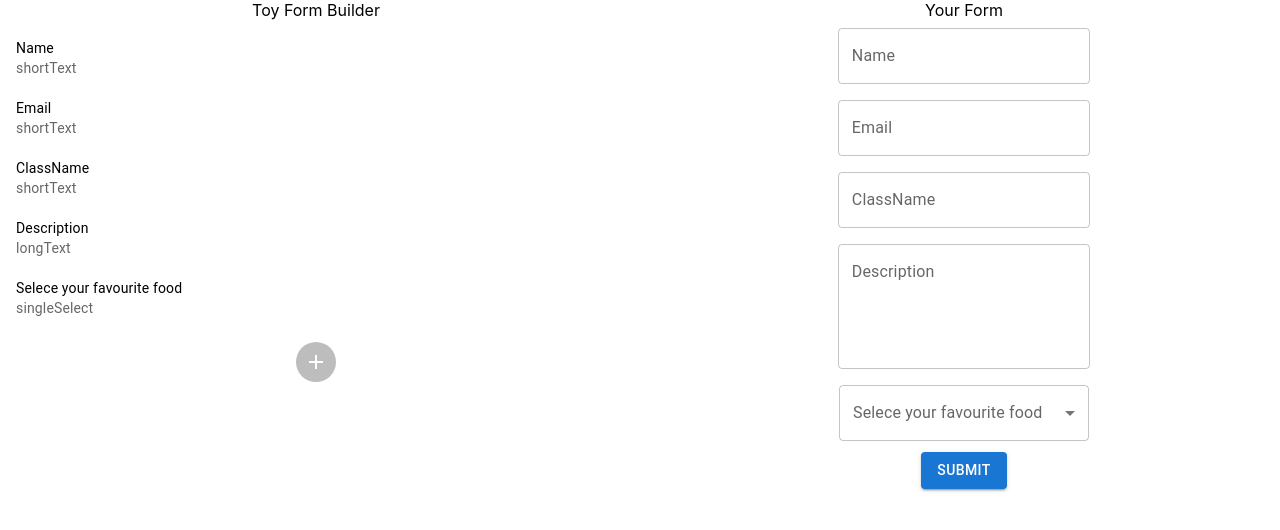
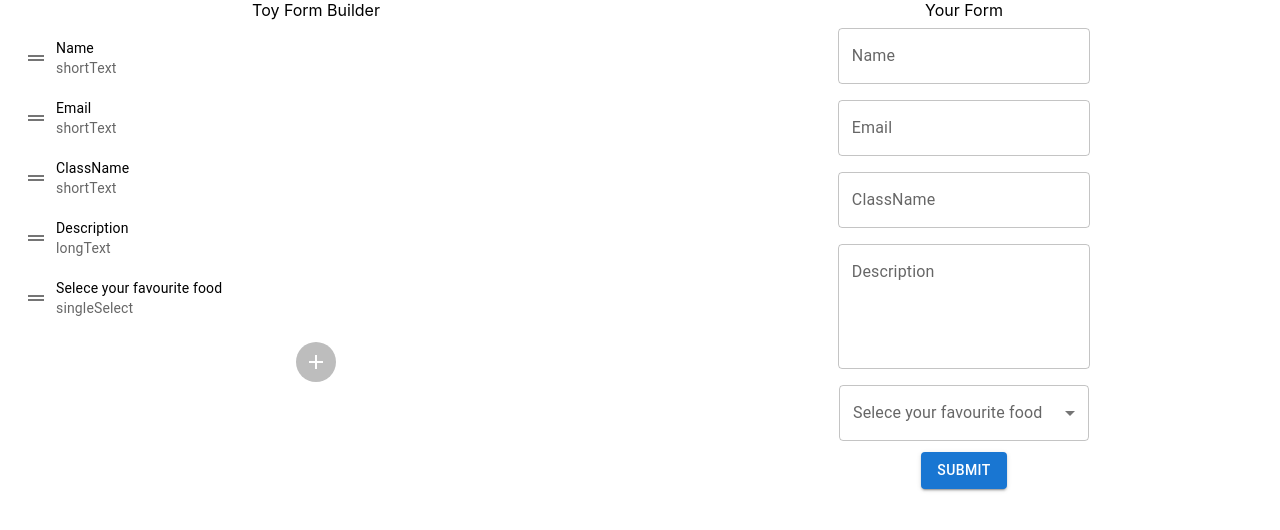
Before and after one commit to congweibai/react-toy-form-builder, a React (Create React App) app: page / in a window 1280 px wide. Shown: the top 530 px of the page. Built offline with nearby package versions, Linux system fonts and the light colour scheme.

Commit message:
delete native drag&drop function, using dnd-kit to re-order

```diff
--- a/package.json
+++ b/package.json
@@ -3,6 +3,8 @@
   "version": "0.1.0",
   "private": true,
   "dependencies": {
+    "@dnd-kit/core": "^6.0.8",
+    "@dnd-kit/sortable": "^7.0.2",
     "@emotion/react": "^11.10.5",
     "@emotion/styled": "^11.10.5",
     "@mui/icons-material": "^5.11.0",
--- a/src/components/form-builder/FormBuilder.tsx
+++ b/src/components/form-builder/FormBuilder.tsx
@@ -1,20 +1,27 @@
-import {
-  Avatar,
-  Button,
-  Grid,
-  List,
-  ListItem,
-  ListItemAvatar,
-  ListItemText,
-} from '@mui/material';
-import { useRef, useState } from 'react';
-import DeleteIcon from '@mui/icons-material/Delete';
+import { Avatar, Button, Grid, List } from '@mui/material';
+import { useState } from 'react';
 import AddIcon from '@mui/icons-material/Add';
 import { useFormContext } from '../../context/form-context';
 import { v4 as uuid } from 'uuid';
 import { FormEditorPanel } from '../form-editor-panel/FormEditorPanel';
 import { getCurrentItem } from '../../helper/formHelper';
 import { JsonFormControl } from '../my-form/scheme/formScheme';
+import {
+  DndContext,
+  closestCenter,
+  KeyboardSensor,
+  PointerSensor,
+  useSensor,
+  useSensors,
+} from '@dnd-kit/core';
+import {
+  arrayMove,
+  SortableContext,
+  sortableKeyboardCoordinates,
+  verticalListSortingStrategy,
+} from '@dnd-kit/sortable';
+import { SortableItem } from '../sortable-item/SortableItem';
+
 function FormBuilder() {
   const [selectedId, setSelectedId] = useState<string>('');
   const { templates, setTemplates } = useFormContext();
@@ -51,71 +58,41 @@ function FormBuilder() {
     copyTemplates[indexToChange] = newItem;
     setTemplates(copyTemplates);
   };
-  const dragItem: any = useRef();
-  const dragOverItem: any = useRef();
-  const dragStart = (e: any, id: string) => {
-    dragItem.current = id;
-  };
-  const dragEnter = (e: any, id: string) => {
-    dragOverItem.current = id;
-  };
-  const drop = (e: any) => {
-    const copyListItems = [...templates];
-    const dragItemIndex = copyListItems.findIndex(
-      (item) => item.id === dragItem.current
+
+  const sensors = useSensors(
+    useSensor(PointerSensor),
+    useSensor(KeyboardSensor, {
+      coordinateGetter: sortableKeyboardCoordinates,
+    })
   );
-    const dragOverItemIndex = copyListItems.findIndex(
-      (item) => item.id === dragOverItem.current
-    );
-    const dragItemContent = copyListItems[dragItemIndex];
-    copyListItems.splice(dragItemIndex, 1);
-    copyListItems.splice(dragOverItemIndex, 0, dragItemContent);
-    dragItem.current = null;
-    dragOverItem.current = null;
-    setTemplates(copyListItems);
-  };
+
   return (
     <>
       <div>Toy Form Builder</div>
+      <DndContext
+        sensors={sensors}
+        collisionDetection={closestCenter}
+        onDragEnd={handleDragEnd}
+      >
+        <SortableContext
+          items={templates}
+          strategy={verticalListSortingStrategy}
+        >
           <List dense data-testid="builder-list">
             {templates.map((template, index) => {
               return (
-            <ListItem
-              selected={selectedId === template.id}
-              style={{
-                border: selectedId === template.id ? '1px solid blue' : '',
-                paddingLeft: selectedId === template.id ? '18px' : '',
-              }}
+                <SortableItem
+                  template={template}
+                  selectedId={selectedId}
+                  setSelectedId={setSelectedId}
+                  deleteItemFromTemplates={deleteItemFromTemplates}
                   key={template.id}
-              onClick={() => {
-                setSelectedId(template.id);
-              }}
-              draggable
-              onDragStart={(e) => dragStart(e, template.id)}
-              onDragEnter={(e) => dragEnter(e, template.id)}
-              onDragEnd={drop}
-              role="form-item"
-            >
-              <ListItemText
-                primary={template.label}
-                secondary={template.type}
-              />
-              {selectedId === template.id && (
-                <ListItemAvatar>
-                  <Button
-                    role="remove"
-                    onClick={() => deleteItemFromTemplates(template.id)}
-                  >
-                    <Avatar>
-                      <DeleteIcon />
-                    </Avatar>
-                  </Button>
-                </ListItemAvatar>
-              )}
-            </ListItem>
+                ></SortableItem>
               );
             })}
           </List>
+        </SortableContext>
+      </DndContext>
 
       <Button role="add-item" onClick={() => addItemToTemplates()}>
         <Avatar>
@@ -133,6 +110,19 @@ function FormBuilder() {
       </Grid>
     </>
   );
+
+  function handleDragEnd(event: any) {
+    const { active, over } = event;
+
+    if (active.id !== over.id) {
+      setTemplates((items) => {
+        const oldIndex = items.findIndex((item) => item.id === active.id);
+        const newIndex = items.findIndex((item) => item.id === over.id);
+
+        return arrayMove(items, oldIndex, newIndex);
+      });
+    }
+  }
 }
 
 export { FormBuilder };
--- /dev/null
+++ b/src/components/sortable-item/SortableItem.tsx
@@ -0,0 +1,68 @@
+import { useSortable } from '@dnd-kit/sortable';
+import { CSS } from '@dnd-kit/utilities';
+import { Delete, DragHandle } from '@mui/icons-material';
+import {
+  Avatar,
+  Button,
+  IconButton,
+  ListItem,
+  ListItemAvatar,
+  ListItemText,
+} from '@mui/material';
+import { JsonFormControl } from '../my-form/scheme/formScheme';
+
+export function SortableItem({
+  template,
+  selectedId,
+  setSelectedId,
+  deleteItemFromTemplates,
+}: {
+  template: JsonFormControl;
+  selectedId: string;
+  deleteItemFromTemplates: (id: string) => void;
+  setSelectedId: (id: string) => void;
+}) {
+  const { attributes, listeners, setNodeRef, transform, transition } =
+    useSortable({ id: template.id });
+
+  const style = {
+    transform: CSS.Transform.toString(transform),
+    transition,
+  };
+
+  return (
+    <ListItem
+      ref={setNodeRef}
+      selected={selectedId === template.id}
+      style={{
+        ...{
+          border: selectedId === template.id ? '1px solid blue' : '',
+          paddingLeft: selectedId === template.id ? '18px' : '',
+        },
+        ...style,
+      }}
+      key={template.id}
+      onClick={() => {
+        setSelectedId(template.id);
+      }}
+      role="form-item"
+    >
+      <IconButton {...listeners} {...attributes}>
+        <DragHandle></DragHandle>
+      </IconButton>
+      <ListItemText primary={template.label} secondary={template.type} />
+      {selectedId === template.id && (
+        <ListItemAvatar>
+          <Button
+            role="remove"
+            onClick={() => deleteItemFromTemplates(template.id)}
+          >
+            <Avatar>
+              <Delete />
+            </Avatar>
+          </Button>
+        </ListItemAvatar>
+      )}
+    </ListItem>
+  );
+}
```
Also changed, not shown: 1 other file (tests, documents, lock files or other folders). Lines whose indentation alone changed are shown as unchanged.
